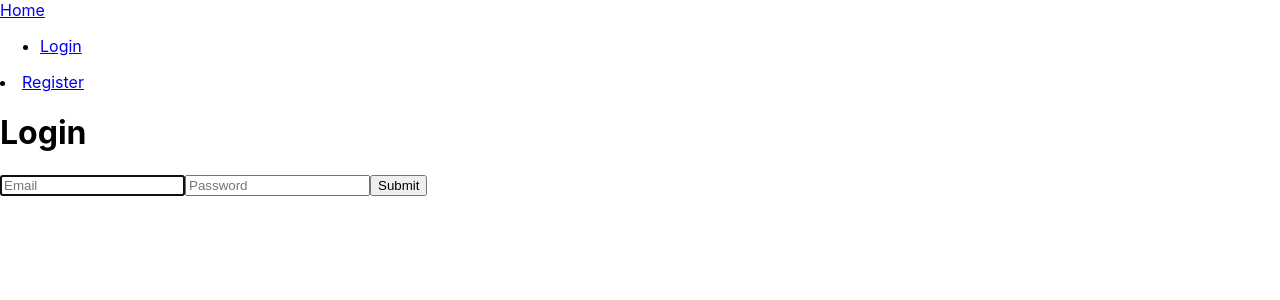
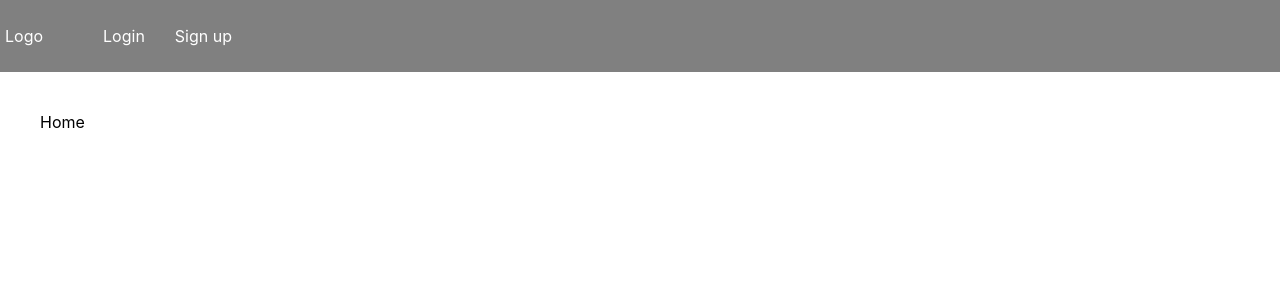
Before and after one commit to Jsoriano17/Appointment-app, a React (Create React App) app in the folder client/: page / in a window 1280 px wide. Before the commit this address led to /login. Shown: the top 300 px of the page. Built offline with nearby package versions, Linux system fonts and the light colour scheme; what devise-axios would draw is missing.

Commit message:
styled nav

```diff
--- a/client/package.json
+++ b/client/package.json
@@ -11,7 +11,8 @@
     "react": "^16.13.1",
     "react-dom": "^16.13.1",
     "react-router-dom": "^5.2.0",
-    "react-scripts": "3.4.1"
+    "react-scripts": "3.4.1",
+    "styled-components": "^5.1.0"
   },
   "proxy": "http://localhost:3001",
   "scripts": {
--- a/client/src/App.js
+++ b/client/src/App.js
@@ -7,21 +7,28 @@ import Register from './components/Register';
 import { Switch, Route, } from 'react-router-dom';
 import FetchUser from './components/FetchUser';
 import ProtectedRoute from './components/ProtectedRoute';
+import UserPage from './components/UserPage';
+import styled from 'styled-components';
 
 const App = () => (
   <>
     <Navbar />
     <FetchUser>
-      <div>
+      <Container>
         <Switch>
-          <ProtectedRoute exact path="/" component={Home} />
+          <Route exact path="/" component={Home} />
           <Route exact path="/login" component={Login} />
           <Route exact path="/register" component={Register} />
+          <ProtectedRoute exact path="/user/page" component={UserPage} />
           <Route component={NoMatch} />
         </Switch>
-      </div>
+      </Container>
     </FetchUser>
   </>
 )
 
 export default App;
+
+const Container = styled.div`
+margin: 40px;
+`
--- a/client/src/components/Navbar.js
+++ b/client/src/components/Navbar.js
@@ -1,6 +1,7 @@
-import React from 'react'
+import React from 'react';
 import { AuthConsumer, } from "../providers/AuthProvider";
-import { Link, withRouter, } from 'react-router-dom'
+import { Link, withRouter, Redirect, } from 'react-router-dom';
+import styled from 'styled-components';
 
 class Navbar extends React.Component {
 
@@ -9,20 +10,26 @@ class Navbar extends React.Component {
 
         if (user) {
             return (
-                <nav>
-                    <ul>
-                        <li onClick={() => handleLogout(this.props.history)} ><Link to='/'>Log Out</Link></li>
-                    </ul>
-                </nav>
+                <>
+                    <Redirect to='/user/page' />
+                    <StyledNav>
+                        <StyledUl>
+                            <StyledLi onClick={() => handleLogout(this.props.history)} ><StyledA as={Link} to='/'>Sign out</StyledA></StyledLi>
+                        </StyledUl>
+                    </StyledNav>
+                </>
             )
         } else {
             return (
-                <nav>
-                    <ul>
-                        <li><Link to='login' >Login</Link></li>
-                    </ul>
-                    <li><Link to='/register'>Register</Link></li>
-                </nav>
+                <>
+                    <Redirect to='/' />
+                    <StyledNav>
+                        <StyledUl>
+                            <StyledLi><StyledA as={Link} to='login' >Login</StyledA></StyledLi>
+                            <StyledLi><StyledA as={Link} to='/register'>Sign up</StyledA></StyledLi>
+                        </StyledUl>
+                    </StyledNav>
+                </>
             )
         }
     }
@@ -30,10 +37,10 @@ class Navbar extends React.Component {
     render() {
         return (
             <div>
-                <nav>
-                    <Link to='/'>Home</Link>
+                <StyledNav>
+                    <StyledA as={Link} to='/'>Logo</StyledA>
                     {this.rightNavItems()}
-                </nav>
+                </StyledNav>
             </div>
         )
     }
@@ -52,3 +59,32 @@ export class ConnectedNavbar extends React.Component {
 }
 
 export default withRouter(ConnectedNavbar);
+
+const StyledNav = styled.nav`
+    background: grey;
+    display: flex;
+    align-items: center;
+    padding: 5px;
+`
+
+const StyledUl = styled.ul`
+list-style: none;
+text-align: center;
+display: inline;
+`
+
+const StyledLi = styled.li`
+display: inline;
+margin: 0px 15px;
+`
+
+const StyledA = styled.a`
+color: white;
+text-decoration: none;
+transition: 0.3s all ease-in-out;
+
+&:hover {
+    color: black;
+    transition: 0.3s all ease-in-out;
+}
+`
--- /dev/null
+++ b/client/src/components/UserPage.js
@@ -0,0 +1,7 @@
+import React from 'react';
+
+const UserPage = () => (
+    <div>this is the user page</div>
+)
+
+export default UserPage;
--- a/client/src/providers/AuthProvider.js
+++ b/client/src/providers/AuthProvider.js
@@ -26,6 +26,7 @@ export class AuthProvider extends React.Component {
       })
       .catch( res => {
         console.log(res);
+        alert('Incorrect email or password!')
       })
   }
 
```
Also changed, not shown: 1 other file (tests, documents, lock files or other folders).
